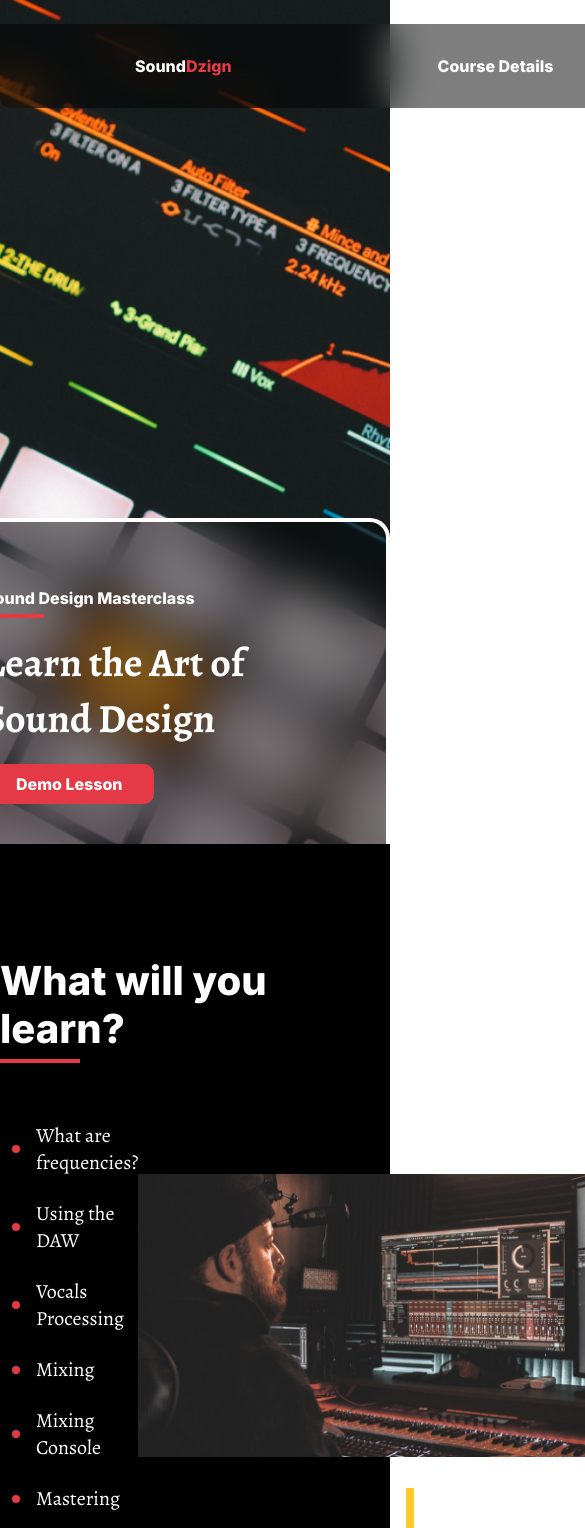
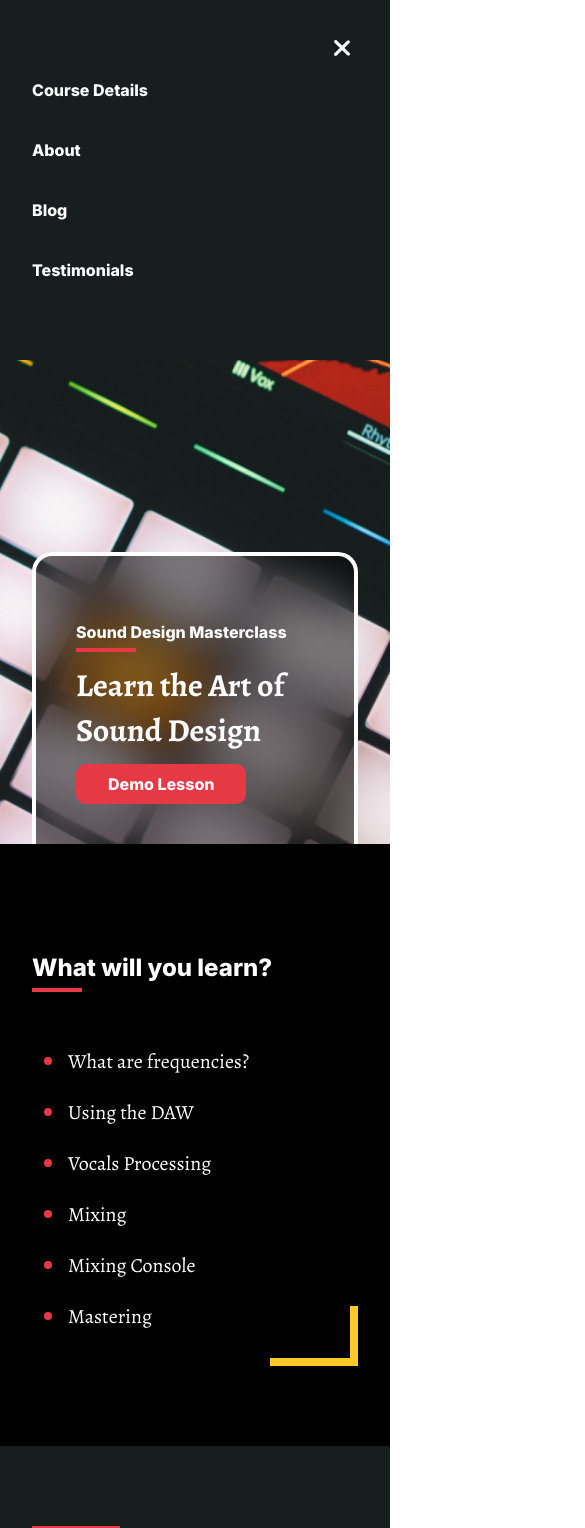
Before and after one commit to lecodingdev/page-slicing-two, a React (Vite) app: page / in a window 390 px wide. Shown: the top 1528 px of the page, 585 px wide, since content can reach past the window. Built offline with nearby package versions, Linux system fonts and the light colour scheme.

Commit message:
responsive to tab and mobile

```diff
--- a/src/components/Blog/Blog.css
+++ b/src/components/Blog/Blog.css
@@ -60,3 +60,31 @@
   margin-top: 30px;
   color: #000;
 }
+
+/*
+* Tablet Version
+*/
+
+@media (max-width: 1040px) {
+  #blog .content-container {
+    grid-template-columns: 1fr 1fr;
+  }
+
+  #blog .post:nth-child(3) {
+    grid-column: 1/3;
+  }
+}
+
+/*
+* Smartphone Version
+*/
+
+@media (max-width: 720px) {
+  #blog .content-container {
+    grid-template-columns: 1fr;
+  }
+
+  #blog .post:nth-child(3) {
+    grid-column: 1/2;
+  }
+}
--- a/src/components/Footer/Footer.css
+++ b/src/components/Footer/Footer.css
@@ -46,3 +46,30 @@
   font-size: 16px;
   margin: 8px 16px;
 }
+
+footer .copyright.mobile {
+  display: none;
+}
+
+/*
+* Smartphone Version
+*/
+
+@media (max-width: 720px) {
+  footer .content-container {
+    flex-direction: column;
+    gap: 40px;
+  }
+
+  footer .copyright {
+    display: none;
+  }
+
+  footer .copyright.mobile {
+    display: block;
+  }
+
+  footer .social-icons {
+    margin-bottom: 0;
+  }
+}
--- a/src/components/Footer/Footer.jsx
+++ b/src/components/Footer/Footer.jsx
@@ -57,6 +57,9 @@
             </ul>
           </div>
 
+          <div className="copyright mobile">
+            This website is designed by GTCoding Ⓒ 2022
+          </div>
         </div>
       </div>
     </footer>
--- a/src/components/Header/Header.css
+++ b/src/components/Header/Header.css
@@ -59,3 +59,29 @@
   font-weight: 800;
   font-size: 16px;
 }
+
+/*
+* Tablet Version
+*/
+
+@media (max-width: 1040px) {
+  header .cta {
+    width: 356px;
+  }
+}
+
+/*
+* Smartphone Version
+*/
+
+@media (max-width: 720px) {
+  header .cta {
+    width: unset;
+    right: 32px;
+    left: 32px;
+  }
+
+  header .cta h1 {
+    font-size: 32px;
+  }
+}
--- a/src/components/Info/Info.css
+++ b/src/components/Info/Info.css
@@ -26,3 +26,30 @@
     left: 0;
     top: 0;
 }
+
+/*
+* Smartphone Version
+*/
+
+@media (max-width: 720px) {
+  #info .content-container {
+    flex-direction: column;
+    gap: 80px;
+  }
+
+  #info .content-container img {
+    height: 100px;
+  }
+
+  #info .info-content .amount {
+    font-size: 32px;
+  }
+
+  #info .info-content .type {
+    font-size: 24px;
+  }
+
+  #info .bg-element-1 {
+    left: 32px;
+  }
+}
--- a/src/components/Navbar/Navbar.css
+++ b/src/components/Navbar/Navbar.css
@@ -27,5 +27,71 @@
 }
 
 a.logo .red {
- color: var(--red-color);
+  color: var(--red-color);
 }
+
+.menu-icon,
+.mobile-menu-container {
+  display: none;
+}
+
+/*
+* Tablet Version
+*/
+
+@media (max-width: 1040px) {
+  nav {
+    width: 694px;
+  }
+}
+
+/*
+* Smartphone Version
+*/
+
+@media (max-width: 720px) {
+  nav ul {
+    display: none;
+  }
+
+  nav {
+    width: unset;
+    left: 32px;
+    right: 32px;
+    top: 16px;
+  }
+
+  nav .menu-icon {
+    display: block;
+  }
+
+  .mobile-menu-container {
+    display: flex;
+    position: fixed;
+    z-index: 600;
+    background: var(--dark-color);
+    left: 0;
+    right: 0;
+    padding: 60px 32px;
+  }
+
+  .mobile-menu-container .menu-items {
+    list-style: none;
+    padding: 0;
+    margin: 0;
+  }
+
+  .mobile-menu-container .close-icon {
+    position: fixed;
+    top: 32px;
+    right: 32px;
+  }
+
+  .mobile-menu-container .menu-items li a {
+    font-weight: 800;
+    font-size: 16px;
+    padding: 20px 0;
+    display: inline-block;
+    color: #fff;
+  }
+}
--- a/src/components/Navbar/Navbar.jsx
+++ b/src/components/Navbar/Navbar.jsx
@@ -1,8 +1,10 @@
 import React from 'react';
 import "./Navbar.css";
+import { menuIcon, closeIcon } from '../../assets/images';
 
 const Navbar = () => {
   return (
+    <>
     <nav>
       <a href="#" className='logo'>
         Sound<span className="red">Dzign</span>
@@ -10,22 +12,51 @@
 
       <ul>
         <li>
-          <a href="#">Course Details</a>
+          <a href="#topics">Course Details</a>
         </li>
 
         <li>
-          <a href="#">About</a>
+          <a href="#info">About</a>
         </li>
 
         <li>
-          <a href="#">Blog</a>
+          <a href="#blog">Blog</a>
         </li>
 
         <li>
-          <a href="#">Testimonials</a>
+          <a href="#testimonials">Testimonials</a>
         </li>
       </ul>
+
+      <div className='menu-icon'>
+      <img src={menuIcon} />
+      </div>
     </nav>
+
+    <div className='mobile-menu-container'>
+      <div className='close-icon'>
+        <img src={closeIcon} />
+      </div>
+
+      <ul className='menu-items'>
+        <li>
+          <a href="#topics">Course Details</a>
+        </li>
+
+        <li>
+          <a href="#info">About</a>
+        </li>
+
+        <li>
+          <a href="#blog">Blog</a>
+        </li>
+
+        <li>
+          <a href="#testimonials">Testimonials</a>
+        </li>
+      </ul>
+    </div>
+    </>
   )
 }
 
--- a/src/components/Testimonials/Testimonials.css
+++ b/src/components/Testimonials/Testimonials.css
@@ -34,3 +34,38 @@
   line-height: 22px;
   margin-top: 4px;
 }
+
+/*
+* Tablet Version
+*/
+
+@media (max-width: 1040px) {
+  #testimonials .content-container {
+    flex-direction: column;
+    gap: 50px;
+    margin-left: 20px;
+    margin-top: 50px;
+  }
+
+  #testimonials .testimonial {
+    display: flex;
+    gap: 28px;
+    width: 100%;
+  }
+}
+
+/*
+* Smartphone Version
+*/
+
+@media (max-width: 720px) {
+  #testimonials .testimonial {
+    flex-direction: column;
+    align-items: center;
+    gap: 16px;
+  }
+
+  #testimonials .testimonial .reviewer-details {
+    text-align: center;
+  }
+}
--- a/src/components/Topics/Topics.css
+++ b/src/components/Topics/Topics.css
@@ -45,3 +45,28 @@
     right: -24px;
     bottom: 0;
 }
+
+/*
+* Tablet Version
+*/
+
+@media (max-width: 1040px) {
+  #topics .topic-image img {
+    width: 385px;
+    height: 280px;
+  }
+}
+
+/*
+* Smartphone Version
+*/
+
+@media (max-width: 720px) {
+  #topics .topic-image img {
+    display: none;
+  }
+
+  #topics .bg-element-2 {
+    right: 32px;
+  }
+}
--- a/src/index.css
+++ b/src/index.css
@@ -68,3 +68,32 @@
 section .content-container {
     display: flex;
 }
+
+/*
+* Tablet Version
+*/
+
+@media (max-width: 1040px) {
+  .wrapper {
+    max-width: 694px;
+  }
+}
+
+/*
+* Smartphone Version
+*/
+
+@media (max-width: 720px) {
+  .wrapper {
+    padding: 0 32px;
+  }
+
+  section h2 {
+    font-size: 24px;
+  }
+
+  section h2::after {
+    width: 50px;
+    bottom: 0;
+  }
+}
```
